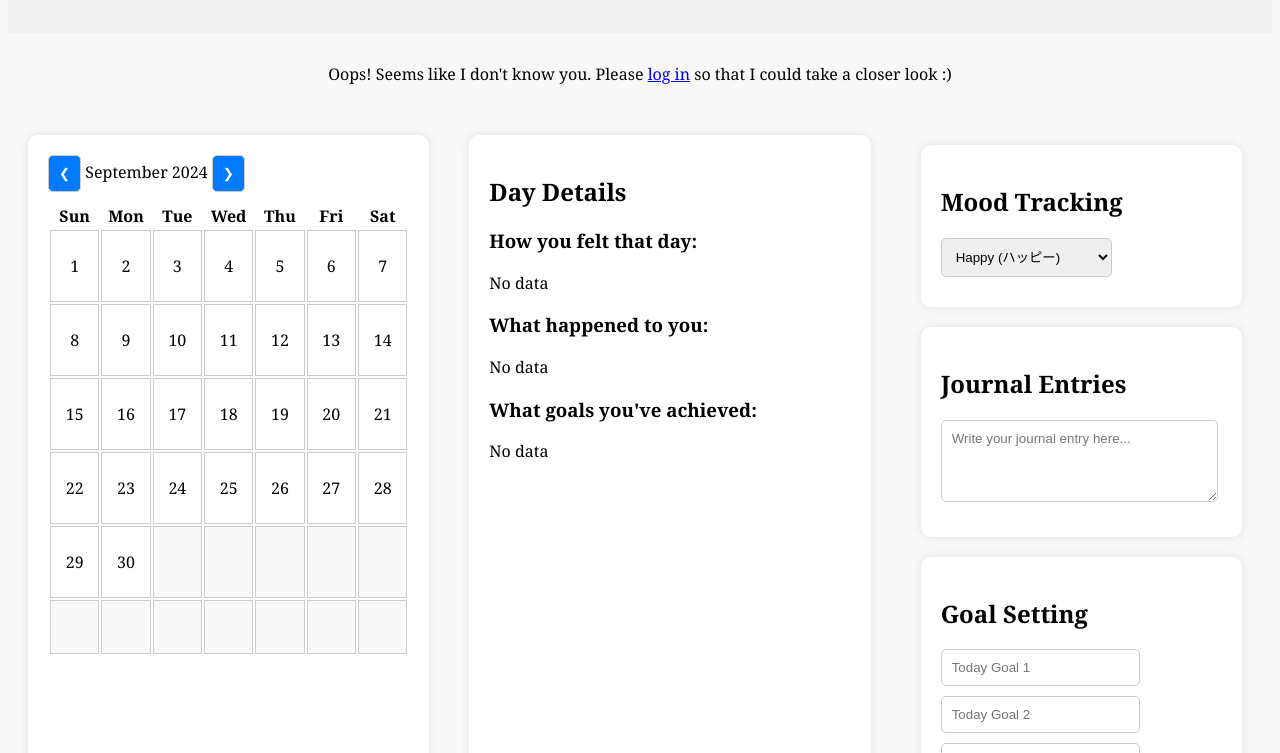
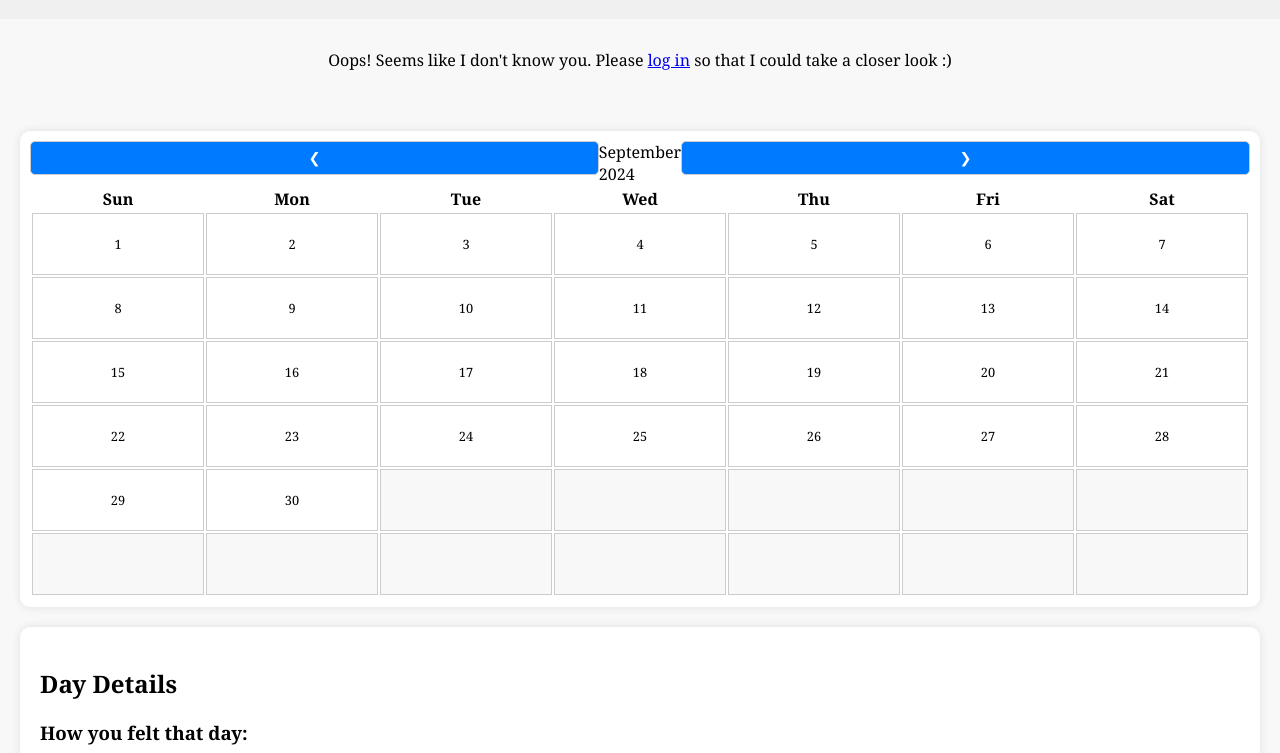
Before and after one commit to CactuarBen/IU_Project, a website: page public/index.html in a window 1280 px wide. Shown: the part 124-877 px from the top of the page. Drawn offline with Linux system fonts and the light colour scheme; no server answers.

Commit message:
Mobile-first responsivness
Added queries for the following resolutions:
max-width: 1900px
-used to avoid two elements wrapping

max-width: 375px
-older phones with smaller displays

On PC the website should be displayed as a row.
It takes up the entire viewport

```diff
--- a/public/styles.css
+++ b/public/styles.css
@@ -1,11 +1,21 @@
 /* Body styling */
+html,
 body {
   font-family: "Georgia", sans-serif;
   background-color: #f8f8f8;
+  margin: 0;
+  padding: 0;
+  display: flex;
+  flex-direction: column;
+  align-items: center;
+  width: 100%;
+  height: 100%;
+  box-sizing: border-box;
 }
 
 /* Header styling */
 header {
+  width: 100%;
   padding: 20px;
   text-align: center;
   background-color: #f0f0f0;
@@ -57,13 +67,12 @@ header {
 }
 
 /* Calendar styling */
-.master_container {
+/* .master_container {
   display: flex;
-  align-items: center;
   justify-content: center;
-}
+} */
 
-.container {
+/* .container {
   width: 400px;
   padding: 20px;
   background-color: #fff;
@@ -71,11 +80,11 @@ header {
   box-shadow: 0 0 10px rgba(0, 0, 0, 0.1);
   text-align: center;
   margin-top: 50px;
-}
+} */
 
-.container h2 {
+/* .container h2 {
   margin-bottom: 20px;
-}
+} */
 
 /* Authentication form styles */
 .auth_form {
@@ -127,30 +136,44 @@ header {
 .master_calendar {
   display: flex;
   flex-wrap: wrap;
-  justify-content: space-around;
+  justify-content: center;
+  width: 100%;
+  padding: 20px;
+  box-sizing: border-box;
 }
 
-/* Each section should take up an equal amount of space */
+.month{
+  display: flex;
+  justify-content: space-between;
+  align-items: center;
+}
+
+.mood,
+.journal,
+.goals{
+  flex: 1 1 100px;
+  margin: 0px 10px 10px 0px
+}
+
 .calendar,
 .day_details,
 .wellbeing_form {
-  flex: 1 1 300px; /* Adjust the minimum width as necessary */
+  flex: 1 1 100%;
+  max-width: 600px;
+  background-color: #fff;
+  padding: 20px;
   margin: 10px;
-}
-
-.calendar,
-.mood,
-.journal,
-.goals,
-.day_details {
-  background-color: #fff;
-  margin: 20px;
-  padding: 20px;
   border-radius: 10px;
   box-shadow: 0 0 10px rgba(0, 0, 0, 0.1);
+  box-sizing: border-box;
 }
 
 /* Calendar days of the week styles */
+#calendar_days_of_the_week {
+  width:100%;
+  height: auto;
+}
+
 #calendar_days_of_the_week th {
   text-align: center;
 }
@@ -158,16 +181,15 @@ header {
 /* Calendar main styles */
 #calendar_main {
   width: 100%;
-  max-width: 500px;
+  table-layout: fixed;
 }
 
-#calendar_main td {
-  width: 50px;
-  height: 50px;
+#calendar_main td,
+#calendar_main th {
   text-align: center;
   vertical-align: middle;
+  padding: 10px;
   border: 1px solid #ccc;
-  cursor: pointer;
 }
 
 /* Days stylings */
@@ -202,9 +224,15 @@ button {
   padding: 10px;
   border: 1px solid #ccc;
   border-radius: 5px;
+  width: 100%;
   box-sizing: border-box;
   font-family: "Yu Gothic", sans-serif;
 }
+
+#month_button{
+  width: 100px;
+}
+
 
 button {
   background-color: #007bff;
@@ -232,11 +260,75 @@ button:hover {
   background-color: #0056b3;
 }
 
-/* Ensure that the elements stack vertically on smaller screens */
-@media (max-width: 900px) {
+@media (max-width: 1900px) {
+  .navbar h1 {
+    font-size: 20px;
+  }
+
+  .navbar ul li a {
+    font-size: 14px;
+  }
+
   .calendar,
   .day_details,
   .wellbeing_form {
     flex: 1 1 100%;
+    max-width: 100%;
+    margin: 10px 0;
+  }
+
+  .calendar,
+  .mood,
+  .journal,
+  .goals {
+    padding: 10px;
+  }
+
+  #calendar_main td {
+    width: 40px;
+    height: 40px;
+    font-size: 0.8rem;
+  }
+
+  button,
+  select,
+  input,
+  textarea {
+    font-size: 0.9rem;
+    padding: 8px;
+  }
+
+  .submitButton {
+    font-size: 16px;
+    padding: 10px;
   }
 }
+
+@media (max-width: 375px) {
+  .navbar h1 {
+    font-size: 18px;
+  }
+
+  .navbar ul li a {
+    font-size: 12px;
+  }
+
+  #calendar_main td {
+    width: 30px;
+    height: 30px;
+    font-size: 0.7rem;
+  }
+
+  button,
+  select,
+  input,
+  textarea {
+    font-size: 0.8rem;
+    padding: 6px;
+  }
+
+  .submitButton {
+    font-size: 14px;
+    padding: 8px;
+  }
+}
--- a/server.js
+++ b/server.js
@@ -48,7 +48,7 @@ app.get("/proxy-quote", async (req, res) => {
 
 // Establish connection to the non-relational database in MongoDB with all the users
 let MongoURL =
-  "mongodb+srv://academicprogramming69:smGFluw5AW5Vozqj@moodtrackerproject.temdegk.mongodb.net/moodTrackerDB?retryWrites=true&w=majority";
+  "mongodb+srv://academicprogramming69:smGFluw5AW5Vozqj@moodtrackerproject.temdegk.mongodb.net/";
 mongoose
   .connect(MongoURL)
   .then(() => console.log("Connected to MongoDB using Mongoose!"))
```
